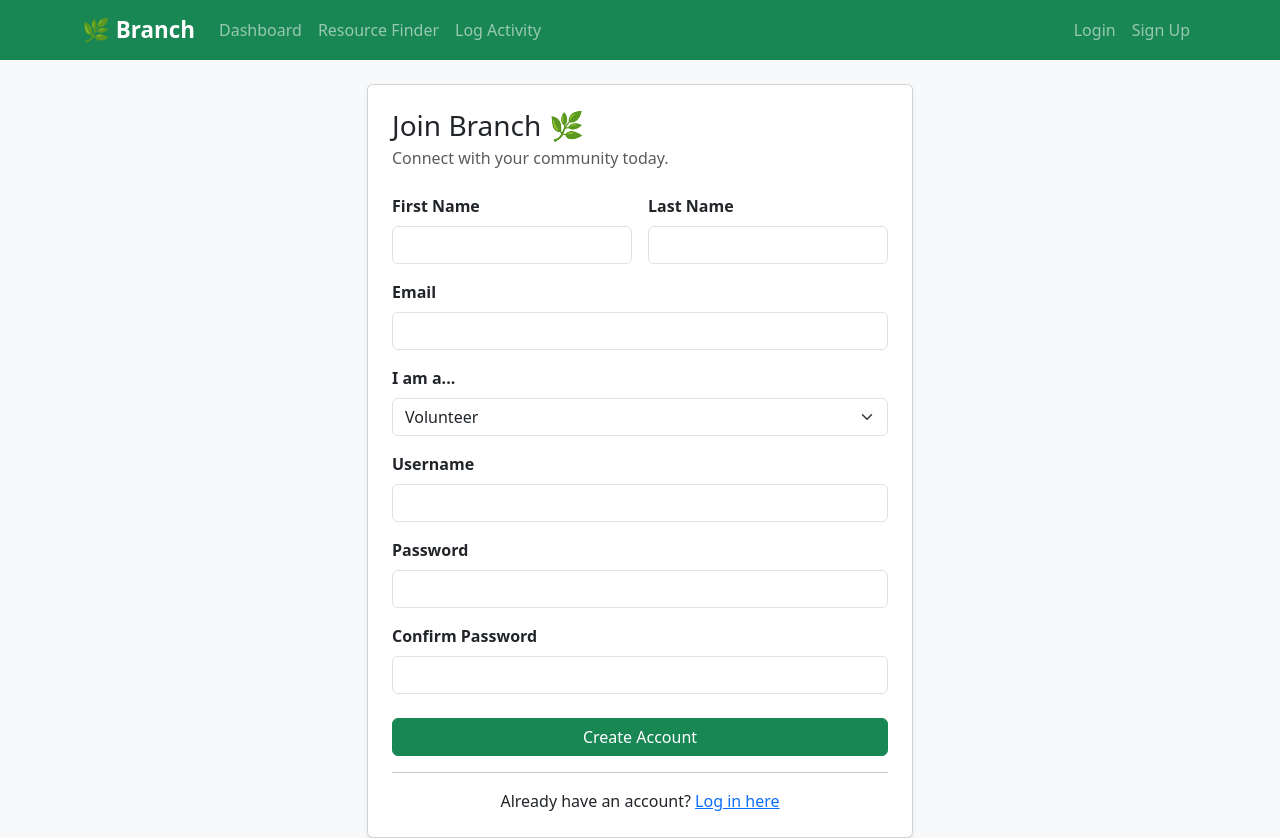
After one commit to nategalit/branch-django, a Django app: page /signup/ in a window 1280 px wide. The commit adds this page. Run offline with Django 5.2, Linux system fonts and the light colour scheme.

Commit message:
Phase 5: Django auth with login, logout, and signup

```diff
--- /dev/null
+++ b/core/forms.py
@@ -0,0 +1,85 @@
+from django import forms
+from .models import Visit, Profile, Location
+from django.contrib.auth.models import User
+
+
+class VisitForm(forms.ModelForm):
+    class Meta:
+        model = Visit
+        fields = ['profile', 'location', 'visit_type', 'hours_logged']
+        widgets = {
+            'profile': forms.Select(attrs={'class': 'form-select'}),
+            'location': forms.Select(attrs={'class': 'form-select'}),
+            'visit_type': forms.RadioSelect(),
+            'hours_logged': forms.NumberInput(attrs={
+                'class': 'form-control',
+                'min': '0',
+                'step': '0.5'
+            }),
+        }
+        labels = {
+            'profile': 'Who are you?',
+            'location': 'Where are you?',
+            'visit_type': 'What are you doing today?',
+            'hours_logged': 'Hours Logged (only required if volunteering)',
+        }
+
+    def __init__(self, *args, **kwargs):
+        super().__init__(*args, **kwargs)
+        # Only show active locations in the dropdown
+        self.fields['location'].queryset = Location.objects.filter(is_active=True).order_by('name')
+        self.fields['profile'].queryset = Profile.objects.all().order_by('last_name')
+
+    def clean(self):
+        cleaned = super().clean()
+        visit_type = cleaned.get('visit_type')
+        hours = cleaned.get('hours_logged')
+
+        if visit_type == 'Volunteered':
+            if not hours or hours <= 0:
+                raise forms.ValidationError(
+                    "Please enter a valid number of hours greater than 0 when volunteering.")
+        else:
+            cleaned['hours_logged'] = None
+        return cleaned
+
+class SignupForm(forms.Form):
+    ACCOUNT_TYPES = [
+        ('Volunteer', 'Volunteer'),
+        ('Community Member', 'Community Member'),
+    ]
+
+    first_name = forms.CharField(max_length=100, widget=forms.TextInput(
+        attrs={'class': 'form-control'}))
+    last_name = forms.CharField(max_length=100, widget=forms.TextInput(
+        attrs={'class': 'form-control'}))
+    email = forms.EmailField(widget=forms.EmailInput(
+        attrs={'class': 'form-control'}))
+    account_type = forms.ChoiceField(choices=ACCOUNT_TYPES, widget=forms.Select(
+        attrs={'class': 'form-select'}))
+    username = forms.CharField(max_length=150, widget=forms.TextInput(
+        attrs={'class': 'form-control'}))
+    password1 = forms.CharField(label='Password', widget=forms.PasswordInput(
+        attrs={'class': 'form-control'}))
+    password2 = forms.CharField(label='Confirm Password', widget=forms.PasswordInput(
+        attrs={'class': 'form-control'}))
+
+    def clean_username(self):
+        username = self.cleaned_data['username']
+        if User.objects.filter(username=username).exists():
+            raise forms.ValidationError("That username is already taken.")
+        return username
+
+    def clean_email(self):
+        email = self.cleaned_data['email']
+        if Profile.objects.filter(email=email).exists():
+            raise forms.ValidationError("An account with this email already exists.")
+        return email
+
+    def clean(self):
+        cleaned = super().clean()
+        p1 = cleaned.get('password1')
+        p2 = cleaned.get('password2')
+        if p1 and p2 and p1 != p2:
+            raise forms.ValidationError("Passwords don't match.")
+        return cleaned
--- a/core/templates/core/base.html
+++ b/core/templates/core/base.html
@@ -39,7 +39,10 @@
                         <span class="nav-link text-white">👋 {{ user.username }}</span>
                     </li>
                     <li class="nav-item">
-                        <a class="nav-link" href="/accounts/logout/">Logout</a>
+                        <form method="POST" action="/accounts/logout/" style="display:inline;">
+                            {% csrf_token %}
+                            <button type="submit" class="nav-link btn btn-link p-0 text-white text-decoration-none border-0 bg-transparent">Logout</button>
+                        </form>
                     </li>
                 {% else %}
                     <li class="nav-item">
--- /dev/null
+++ b/core/templates/core/signup.html
@@ -0,0 +1,88 @@
+{% extends "core/base.html" %}
+
+{% block title %}Sign Up{% endblock %}
+
+{% block content %}
+<div class="row justify-content-center">
+    <div class="col-md-6">
+        <div class="card shadow-sm">
+            <div class="card-body p-4">
+                <h3 class="mb-1">Join Branch 🌿</h3>
+                <p class="text-muted mb-4">Connect with your community today.</p>
+
+                <form method="POST">
+                    {% csrf_token %}
+
+                    <div class="row g-3 mb-3">
+                        <div class="col-md-6">
+                            <label class="form-label fw-bold">First Name</label>
+                            {{ form.first_name }}
+                            {% if form.first_name.errors %}
+                                <div class="text-danger small">{{ form.first_name.errors }}</div>
+                            {% endif %}
+                        </div>
+                        <div class="col-md-6">
+                            <label class="form-label fw-bold">Last Name</label>
+                            {{ form.last_name }}
+                            {% if form.last_name.errors %}
+                                <div class="text-danger small">{{ form.last_name.errors }}</div>
+                            {% endif %}
+                        </div>
+                    </div>
+
+                    <div class="mb-3">
+                        <label class="form-label fw-bold">Email</label>
+                        {{ form.email }}
+                        {% if form.email.errors %}
+                            <div class="text-danger small">{{ form.email.errors }}</div>
+                        {% endif %}
+                    </div>
+
+                    <div class="mb-3">
+                        <label class="form-label fw-bold">I am a...</label>
+                        {{ form.account_type }}
+                        {% if form.account_type.errors %}
+                            <div class="text-danger small">{{ form.account_type.errors }}</div>
+                        {% endif %}
+                    </div>
+
+                    <div class="mb-3">
+                        <label class="form-label fw-bold">Username</label>
+                        {{ form.username }}
+                        {% if form.username.errors %}
+                            <div class="text-danger small">{{ form.username.errors }}</div>
+                        {% endif %}
+                    </div>
+
+                    <div class="mb-3">
+                        <label class="form-label fw-bold">Password</label>
+                        {{ form.password1 }}
+                        {% if form.password1.errors %}
+                            <div class="text-danger small">{{ form.password1.errors }}</div>
+                        {% endif %}
+                    </div>
+
+                    <div class="mb-3">
+                        <label class="form-label fw-bold">Confirm Password</label>
+                        {{ form.password2 }}
+                        {% if form.password2.errors %}
+                            <div class="text-danger small">{{ form.password2.errors }}</div>
+                        {% endif %}
+                    </div>
+
+                    {% if form.non_field_errors %}
+                        <div class="alert alert-danger">{{ form.non_field_errors }}</div>
+                    {% endif %}
+
+                    <button type="submit" class="btn btn-success w-100 mt-2">Create Account</button>
+                </form>
+
+                <hr>
+                <p class="text-center mb-0">
+                    Already have an account? <a href="/accounts/login/">Log in here</a>
+                </p>
+            </div>
+        </div>
+    </div>
+</div>
+{% endblock %}
--- a/core/urls.py
+++ b/core/urls.py
@@ -1,7 +1,10 @@
 from django.urls import path
 from . import views
+from . import forms
 
 urlpatterns = [
     path('', views.dashboard, name='dashboard'),
-    path('resources/', views.resource_finder, name='resource_finder'),  # ← add this
+    path('resources/', views.resource_finder, name='resource_finder'),
+    path('log/', views.log_activity, name='log_activity'),
+    path('signup/', views.signup, name='signup'),  # ← add this
 ]
--- a/core/views.py
+++ b/core/views.py
@@ -1,7 +1,10 @@
-from django.shortcuts import render
+from django.shortcuts import render, redirect
+from django.contrib import messages
+from django.contrib.auth.models import User
+from django.contrib.auth import login
 from django.db.models import Sum
 from .models import Profile, Location, Visit
-
+from .forms import VisitForm, SignupForm
 
 def dashboard(request):
     total_volunteers = Profile.objects.filter(account_type='Volunteer').count()
@@ -39,3 +42,50 @@ def resource_finder(request):
         'selected_service': selected_service,
         'search_term': search_term,
     })
+
+def log_activity(request):
+    if request.method == 'POST':
+        form = VisitForm(request.POST)
+        if form.is_valid():
+            visit = form.save()
+            if visit.visit_type == 'Volunteered':
+                points = int(visit.hours_logged * 100)
+                visit.profile.total_points += points
+                visit.profile.save()
+                messages.success(request,
+                    f"🎉 Logged {visit.hours_logged} hours and earned {points} points!")
+            else:
+                messages.success(request,
+                    "✅ Check-in successful. We're glad we could help today!")
+            return redirect('log_activity')
+    else:
+        form = VisitForm()
+
+    return render(request, 'core/log_activity.html', {'form': form})
+
+def signup(request):
+    if request.method == 'POST':
+        form = SignupForm(request.POST)
+        if form.is_valid():
+            # Create the Django auth User
+            user = User.objects.create_user(
+                username=form.cleaned_data['username'],
+                email=form.cleaned_data['email'],
+                password=form.cleaned_data['password1'],
+                first_name=form.cleaned_data['first_name'],
+                last_name=form.cleaned_data['last_name'],
+            )
+            # Create the linked Profile
+            Profile.objects.create(
+                first_name=form.cleaned_data['first_name'],
+                last_name=form.cleaned_data['last_name'],
+                email=form.cleaned_data['email'],
+                account_type=form.cleaned_data['account_type'],
+            )
+            # Log them in automatically
+            login(request, user)
+            messages.success(request, f"Welcome to Branch, {user.first_name}! 🌿")
+            return redirect('dashboard')
+    else:
+        form = SignupForm()
+    return render(request, 'core/signup.html', {'form': form})
--- a/myapp/settings.py
+++ b/myapp/settings.py
@@ -124,3 +124,7 @@ USE_TZ = True
 # https://docs.djangoproject.com/en/6.0/howto/static-files/
 
 STATIC_URL = 'static/'
+# Auth redirects
+LOGIN_REDIRECT_URL = '/'
+LOGOUT_REDIRECT_URL = '/'
+LOGIN_URL = '/accounts/login/'
--- a/myapp/urls.py
+++ b/myapp/urls.py
@@ -3,5 +3,6 @@ from django.urls import path, include
 
 urlpatterns = [
     path('admin/', admin.site.urls),
+    path('accounts/', include('django.contrib.auth.urls')),  # ← gives us login/logout free
     path('', include('core.urls')),
 ]
```
Also changed, not shown: core/templates/core/log_activity.html (+54 -0 lines), core/templates/registration/login.html (added, +39 -0 lines).
